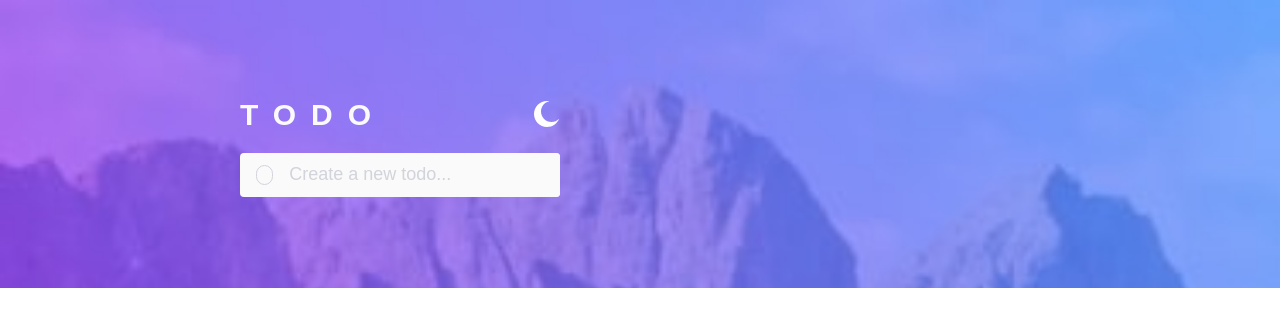
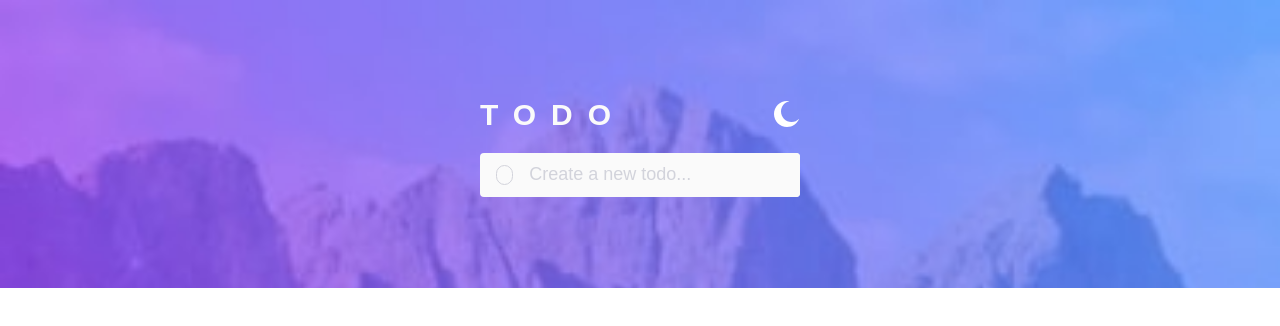
Before and after one commit to cvalencia1991/Todo-List-TypeScript-React, a React (Create React App) app: page / in a window 1280 px wide. Shown: the top 326 px of the page. Built offline with nearby package versions, Linux system fonts and the light colour scheme; the HTML template or start-up script is replaced by a standard one.

Commit message:
Fix Width list

```diff
--- a/src/components/TaskCard.tsx
+++ b/src/components/TaskCard.tsx
@@ -11,7 +11,7 @@ interface TaskCardProps {
 const TaskCard = ({task, handleDelete }:TaskCardProps) => {
 
     return (
-        <div className="flex justify-around bg-white border-b-4 w-[20em]">
+        <>
             <form>
             <input
                 className="appearance-none w-5 h-5 ml-4 mr-4 cursor-pointer rounded-full border border-[--grayish-blue] checked:bg-gradient-to-r from-[--left-gradient] to-[--right-gradient] "
@@ -19,12 +19,11 @@ const TaskCard = ({task, handleDelete }:TaskCardProps) => {
             checked={task.done}
         />
             </form>
-
             <h1>{task.name}</h1>
             <button onClick={() => handleDelete(task.id)}>
             <IconCross/>
             </button>
-        </div>
+        </>
     );
 };
 
--- a/src/components/Taskview.tsx
+++ b/src/components/Taskview.tsx
@@ -8,7 +8,8 @@ const Taskview = ({ tasks, handleDelete }: Props) => {
     <div className="flex items-center flex-col ">
     <ul className="rounded">
       {tasks.map((task) =>
-      <li key={task.id}>
+      <li className="flex justify-between border items-center bg-[--very-light-gray] rounded h-4 p-6 desktop:w-[40em] mobile:w-80"
+      key={task.id}>
         <TaskCard handleDelete={handleDelete}
         task={task} />
       </li>
--- a/src/components/TodoForm.tsx
+++ b/src/components/TodoForm.tsx
@@ -40,7 +40,7 @@ const TodoForm = () => {
 
     return (
     <>
-        <div className="flex items-center justify-around bg-no-repeat h-72 w-screen mobile:bg-mobile-light desktop:bg-desktop-light bg-cover">
+        <div className="flex flex-col items-center justify-center bg-no-repeat h-72 w-screen mobile:bg-mobile-light desktop:bg-desktop-light bg-cover">
             <div className="flex justify-center  gap-4 flex-col desktop:w-[40em] mobile:w-80">
             <div className='flex justify-between items-center'>
                 <h1 className=" text-[30px] tracking-[0.5em] font-bold text-[--very-light-gray] font-josefin">TODO</h1>
@@ -48,9 +48,9 @@ const TodoForm = () => {
             </div>
             <TaskForm handlekeypress={handlekeypressed} handleSubmit={handleSubmit}  setNewTask={setNewTask} newTask={newTask} />
             </div>
-            <div className="flex justify-center items-center ">
+        </div>
+        <div className="flex relative -top-4 justify-center items-center w-full">
                 <Taskview tasks={tasks} handleDelete={handleDelete}/>
-            </div>
         </div>
     </>
     );
```
